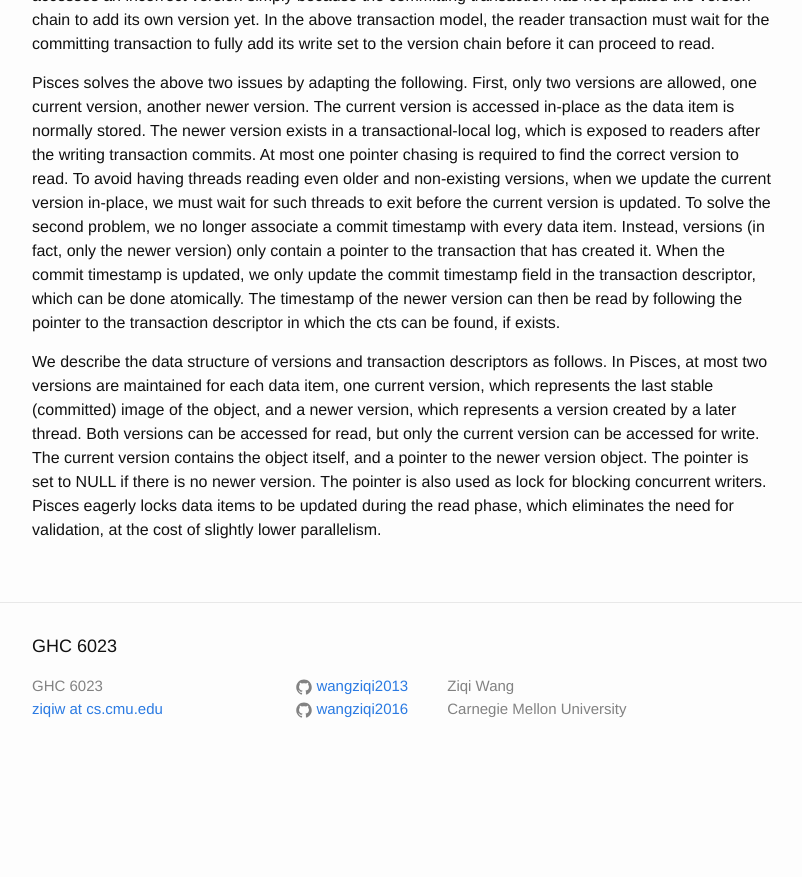
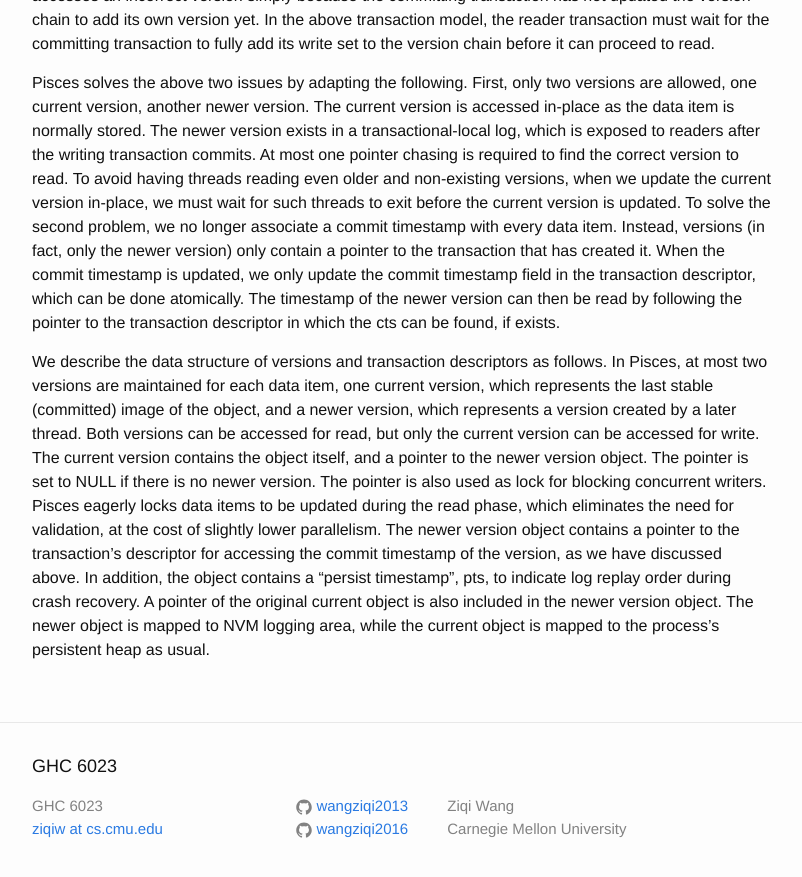
Before and after one commit to wangziqi2013/wangziqi2013.github.io, a Jekyll site: the page built from _posts/2020-02-02-pisces.markdown, in a window 1280 px wide and 900 px high, scrolled down 1522 px. Shown: the top 877 px of the window, without its empty margins (238-1040 px from the left). Built offline with Jekyll 4.4.1, drawn with Linux system fonts in a browser that asks for light colours; before the commit the page ends 2302 px from its top, so only the background shows below that.

Commit message:
Finish ds

```diff
--- a/_posts/2020-02-02-pisces.markdown
+++ b/_posts/2020-02-02-pisces.markdown
@@ -72,4 +72,8 @@ a newer version, which represents a version created by a later thread. Both vers
 the current version can be accessed for write. The current version contains the object itself, and a pointer to the newer
 version object. The pointer is set to NULL if there is no newer version. The pointer is also used as lock for blocking
 concurrent writers. Pisces eagerly locks data items to be updated during the read phase, which eliminates the need for
-validation, at the cost of slightly lower parallelism.
+validation, at the cost of slightly lower parallelism. The newer version object contains a pointer to the transaction's
+descriptor for accessing the commit timestamp of the version, as we have discussed above. In addition, the object contains
+a "persist timestamp", pts, to indicate log replay order during crash recovery. A pointer of the original current object
+is also included in the newer version object. The newer object is mapped to NVM logging area, while the current object
+is mapped to the process's persistent heap as usual.
```
